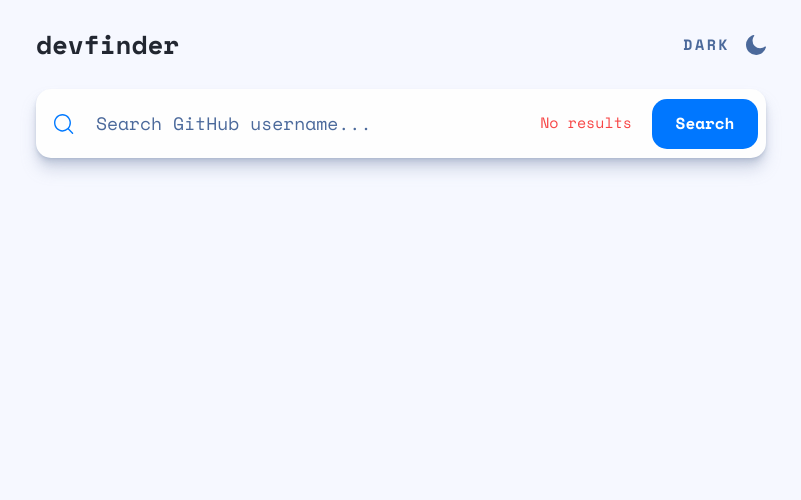
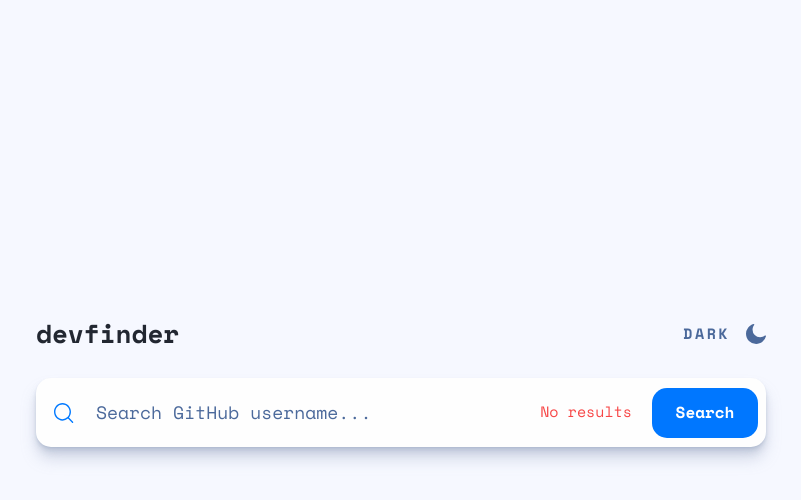
Before and after one commit to mightycoyote/github-user-search-app, a website built with Vite: page index.html in a window 1280 px wide. Shown: the whole page, without its empty margins (239-1040 px from the left). Built offline with nearby package versions, Linux system fonts and the light colour scheme; no server answers.

Commit message:
center app vertically, begin work on readme file

```diff
--- a/main.js
+++ b/main.js
@@ -72,7 +72,6 @@ function setDarkPref(darkMode) {
     }
 }
 
-
 searchForm.addEventListener('submit', handleSubmit);
 searchForm.addEventListener('input', () => {
     submitSearch.removeAttribute("disabled");
--- a/style.css
+++ b/style.css
@@ -12,10 +12,10 @@
   margin: 0;
 }
 
-/* html,
+html,
 body {
-    height: 100%;
-} */
+  height: 100%;
+}
 
 body {
   line-height: 1.5;
@@ -122,7 +122,7 @@ body {
   --text: hsl(217, 35%, 45%);
   --toggle-hover: #222731;
   /* grayed-out "Not Available" for light and dark schemes are done on the comp by adding a white layer (not exact colors), and do not look accessible */
-  --not-available: hsl(217, 35%, 60%);
+  --not-available: hsl(217, 35%, 70%);
 
   --border-radius: 15px;
 
@@ -132,6 +132,9 @@ body {
   line-height: var(--font-25);
   padding: 2rem 0 4rem;
   min-width: 320px;
+  display: flex;
+  flex-direction: column;
+  justify-content: center;
 }
 
 body.dark-mode {
```
Also changed, not shown: README-instructions.md (renamed from README.md), README-template.md, assets/screenshot.jpg (added).
